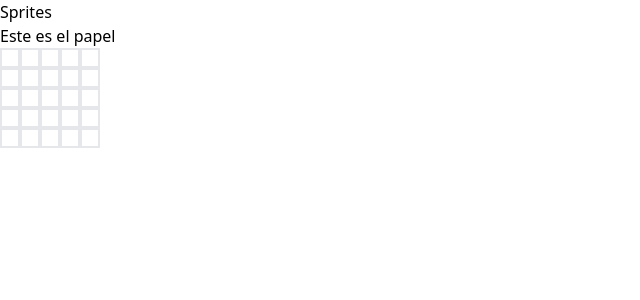
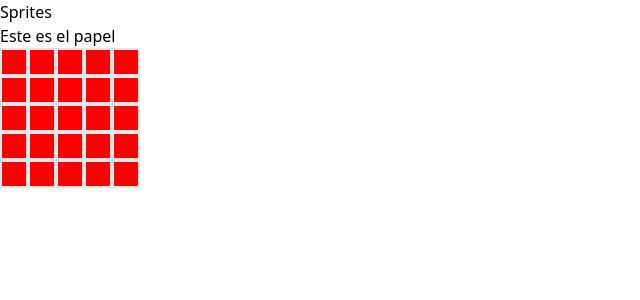
Before and after one commit to luisy9/sprite-react, a React (Vite) app: page / in a window 1280 px wide. Shown: the top 300 px of the page, without its empty margins (0-640 px from the left). Built offline with nearby package versions, Linux system fonts and the light colour scheme.

Commit message:
tabla pinttada

```diff
--- a/src/components/Canvas.jsx
+++ b/src/components/Canvas.jsx
@@ -1,6 +1,6 @@
 import Celda from './Celda';
 
-const Canvas = ({ canvas, mida, segundoBucle }) => {
+const Canvas = ({ c, canvas, mida, segundoBucle }) => {
 
     return (
         <div className="">
--- a/src/components/Celda.jsx
+++ b/src/components/Celda.jsx
@@ -1,6 +1,6 @@
 const Celda = ({ m }) => {
   return (
-    <div className="table-cell w-5 h-5 cursor-pointer border-2 border-solid"></div>
+    <div className="table-cell w-7 h-7 cursor-pointer border-2 border-solid" style={{backgroundColor: m}}></div>
   )
 }
 
--- a/src/components/Papel.jsx
+++ b/src/components/Papel.jsx
@@ -9,7 +9,7 @@ const Papel = ({ canvas, mida }) => {
       <h1>Este es el papel</h1>
       <div className=''>
         {
-          primerBucle.map((c, index) => <Canvas canvas={canvas} mida={mida} key={index} segundoBucle={segundoBucle} />)
+          primerBucle.map((c, index) => <Canvas c={c} canvas={canvas} mida={mida} key={index} segundoBucle={segundoBucle} />)
         }
       </div>
     </div>
```
